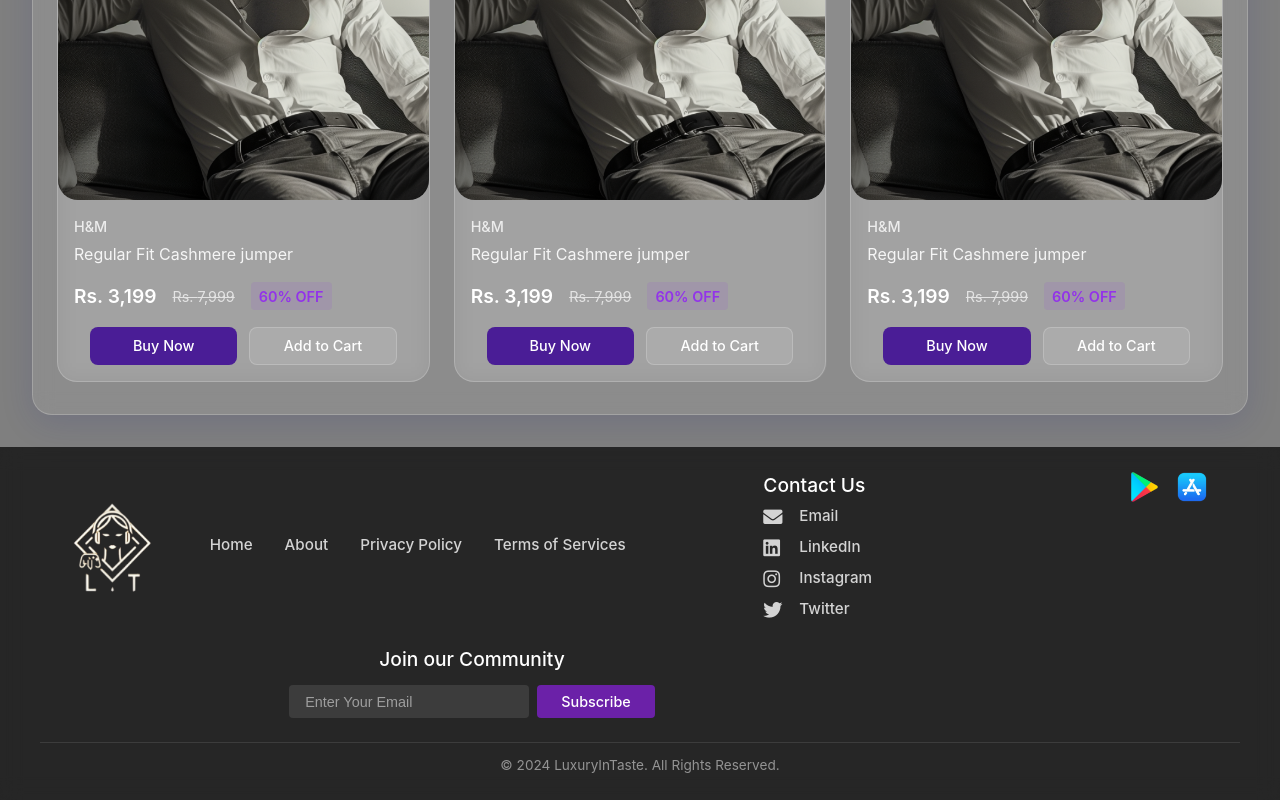
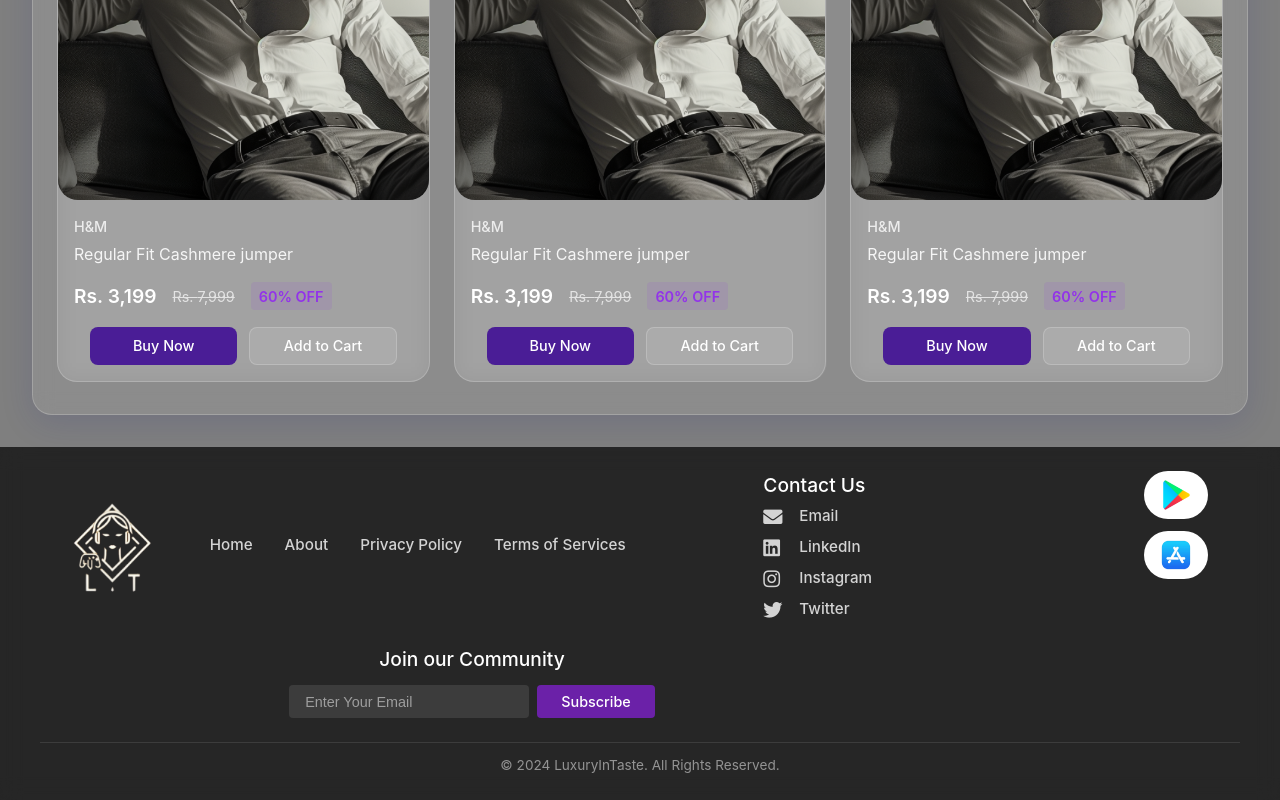
Before and after one commit to luxuryintaste-LIT/lit-ecommerce-backend, a React (Vite) app: page / in a window 1280 px wide. Shown: the part 1234-2034 px from the top of the page. Built offline with nearby package versions, Linux system fonts and the light colour scheme.

Commit message:
again fixed

```diff
--- a/src/styles/Footer.css
+++ b/src/styles/Footer.css
@@ -165,19 +165,26 @@
 
 .app-downloads {
   display: flex;
-  gap: 1rem;
+  flex-direction: column;
+  gap: 0.75rem;
   justify-content: flex-end;
 }
 
 .store-badge {
-  height: 32px;
+  height: 48px;
   width: auto;
+  padding: 8px 16px;
+  background: white;
+  border-radius: 50px;
   cursor: pointer;
-  transition: opacity 0.3s ease;
+  transition: all 0.3s ease;
+  display: flex;
+  align-items: center;
 }
 
 .store-badge:hover {
-  opacity: 0.8;
+  opacity: 0.9;
+  transform: translateY(-2px);
 }
 
 .footer-bottom {
@@ -244,6 +251,7 @@
   }
 
   .app-downloads {
-    justify-content: center;
+    flex-direction: column;
+    align-items: center;
   }
 }
```
